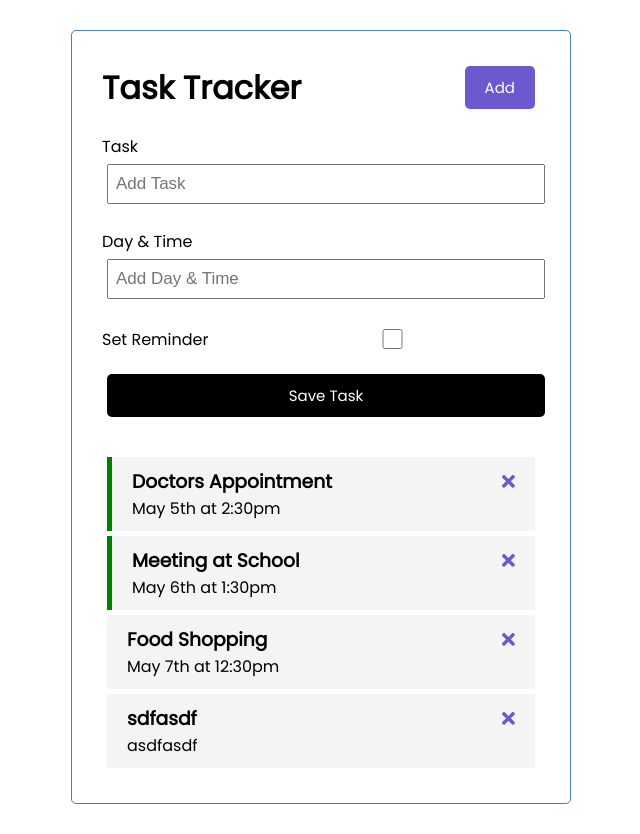
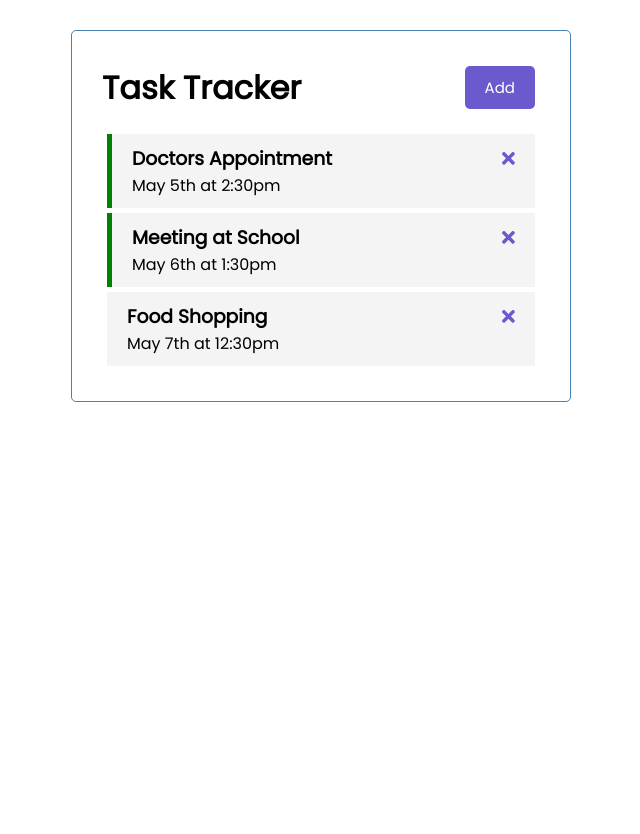
Before and after one commit to jordanNewberry21/angular-task-tracker, an Angular app: page / in a window 1280 px wide. Shown: the whole page, without its empty margins (319-959 px from the left). After the commit the page ends 800 px from the top, so only its background shows below. Built offline with nearby package versions, Linux system fonts and the light colour scheme; data requests are answered from the project's data file.

Commit message:
add-task component is being conditionally rendered out of main task list

```diff
--- a/db.json
+++ b/db.json
@@ -17,12 +17,6 @@
       "text": "Food Shopping",
       "day": "May 7th at 12:30pm",
       "reminder": false
-    },
-    {
-      "text": "sdfasdf",
-      "day": "asdfasdf",
-      "reminder": false,
-      "id": 4
     }
   ]
 }
--- a/src/app/components/add-task/add-task.component.html
+++ b/src/app/components/add-task/add-task.component.html
@@ -1,4 +1,4 @@
-<form class="add-form" (ngSubmit)="onSubmit()">
+<form *ngIf="showAddTask" class="add-form" (ngSubmit)="onSubmit()">
     <div class="form-control">
         <label for="text">Task</label>
         <input type="text" name="text" [(ngModel)]="text" id="text" placeholder="Add Task">
--- a/src/app/components/add-task/add-task.component.ts
+++ b/src/app/components/add-task/add-task.component.ts
@@ -1,5 +1,7 @@
 import { asLiteral } from '@angular/compiler/src/render3/view/util';
 import { Component, OnInit, Output, EventEmitter } from '@angular/core';
+import { UiService } from '../../services/ui.service';
+import { Subscription } from 'rxjs';
 import { Task } from '../../Task';
 
 @Component({
@@ -12,8 +14,12 @@
   text: string;
   day: string;
   reminder: boolean = false;
+  showAddTask: boolean;
+  subscription: Subscription;
 
-  constructor() { }
+  constructor(private uiService: UiService) {
+    this.subscription = this.uiService.onToggle().subscribe(value => this.showAddTask = value);
+  }
 
   ngOnInit(): void {
   }
```
